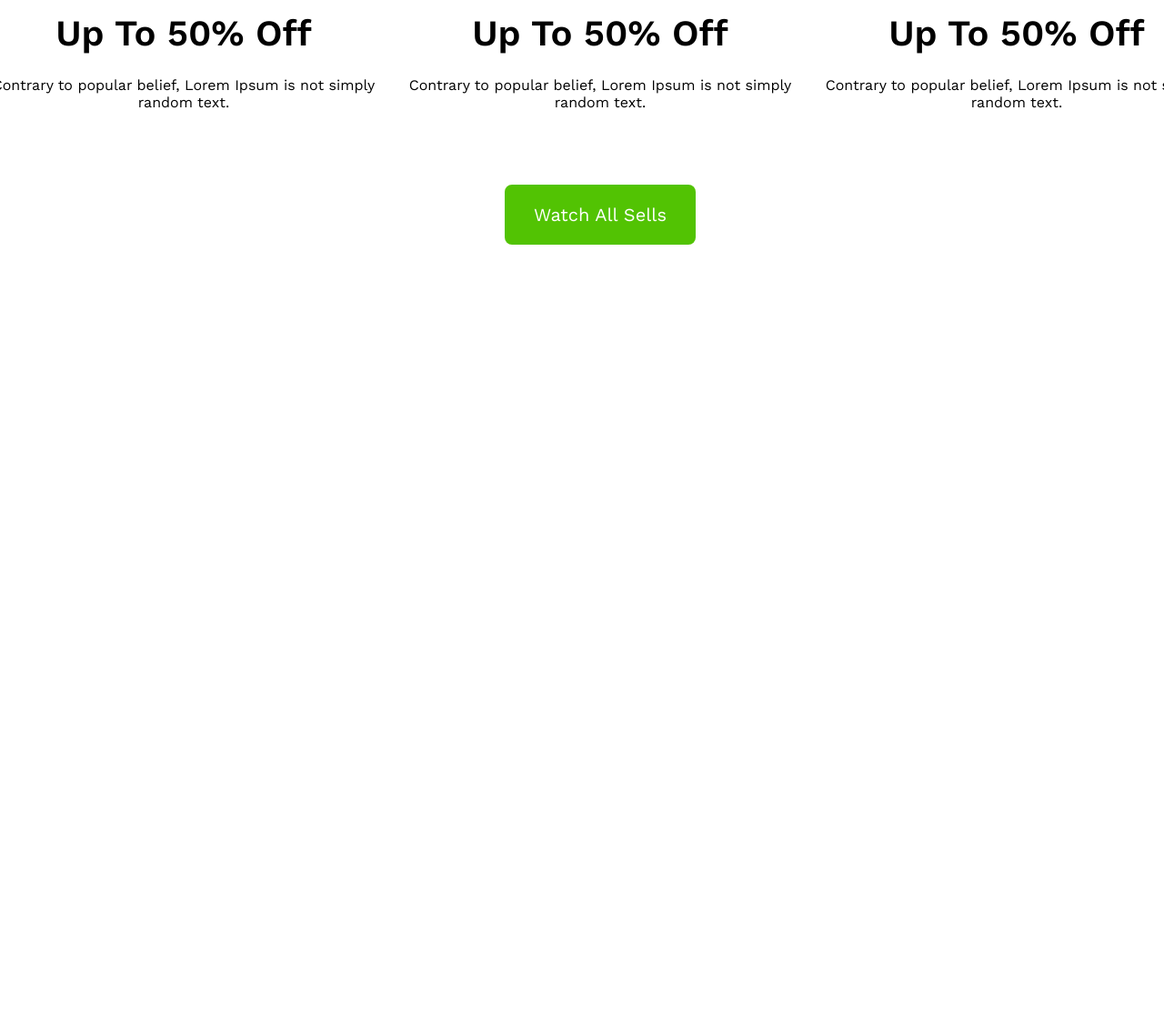
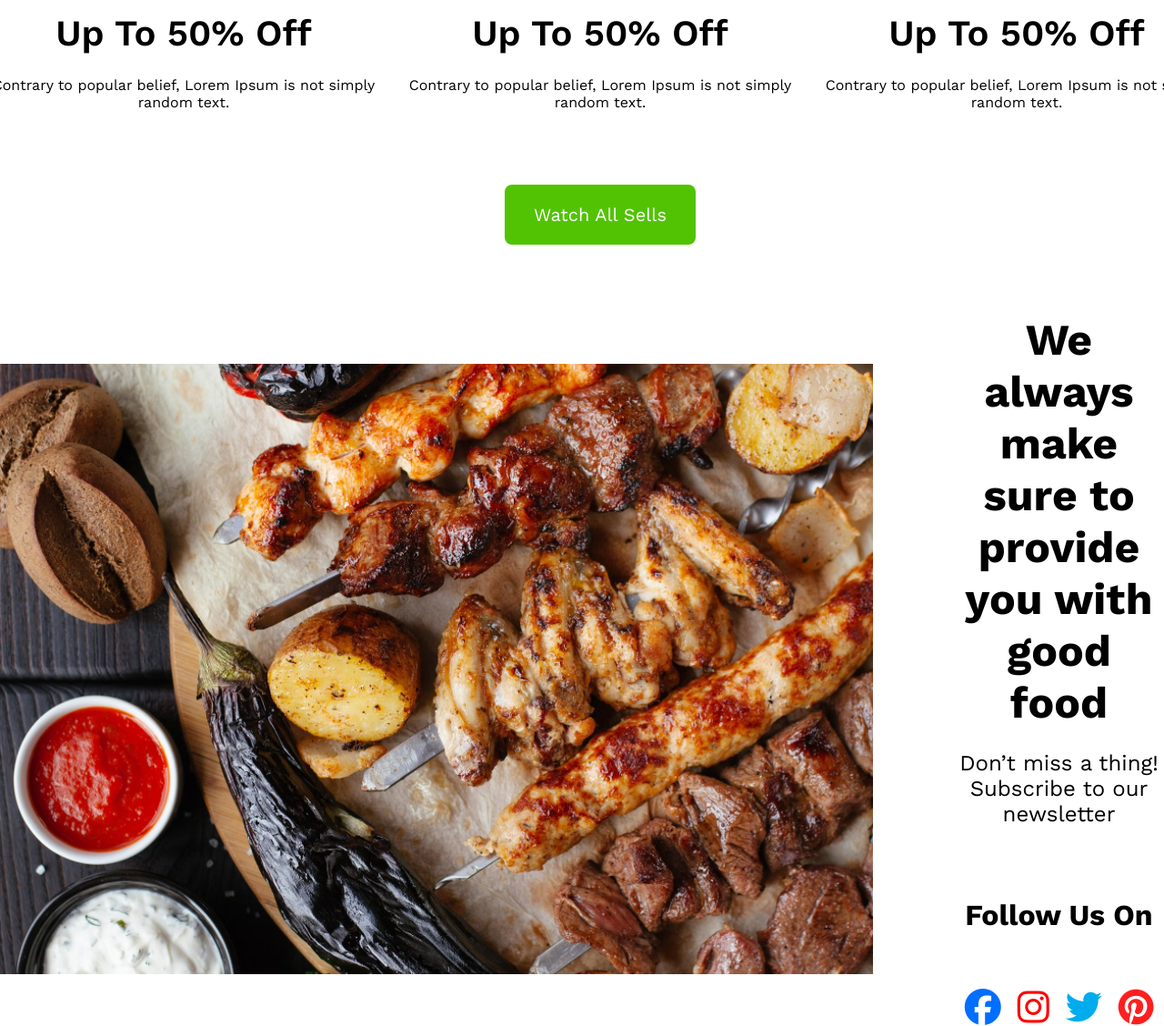
Before and after one commit to mehefujali/food-cart, a plain HTML site: page index.html in a window 1280 px wide. Shown: the part 1662-2790 px from the top of the page at 91% size. Before the commit the page ends 1962 px from the top, so only its background shows below. Drawn offline with nearby package versions, Linux system fonts and the light colour scheme.

Commit message:
about us all funtion

```diff
--- a/index.html
+++ b/index.html
@@ -8,6 +8,9 @@
 
     <!-- style link -->
     <link rel="stylesheet" href="style.css">
+
+    <!-- font awasome  -->
+    <script src="https://kit.fontawesome.com/48f2b3b639.js" crossorigin="anonymous"></script>
 
 </head>
 
@@ -53,6 +56,28 @@
             <button class="sowall-btn">Watch All Sells</button>
         </div>
     </section>
+    <section>
+        <div class="about-us-contener">
+            <div>
+                <img class="about-us-food" src="./assets/foods.png" alt="">
+            </div>
+            <div class="about-us">
+                <h2 class="about-us-heading">
+                    We always make sure to provide you with good food
+                </h2>
+                <p class="about-us-tagline">Don’t miss a thing! Subscribe to our newsletter</p>
+
+                <h4 class="follow-us"> Follow Us On</h4>
+                <div class="socal-midea-icon">
+                    <i class="fa-brands fa-facebook" style="color: #006eff;"></i>
+                    <i class="fa-brands fa-instagram" style="color: #f00;"></i>
+                    <i class="fa-brands fa-twitter" style="color: #00acee;"></i>
+                    <i class="fa-brands fa-pinterest" style="color: #ff1f1f;"></i>
+                </div>
+
+            </div>
+        </div>
+    </section>
 
 </body>
 
--- a/style.css
+++ b/style.css
@@ -135,5 +135,56 @@
     border: none;
     color: white;
     width: fit-content;
+    transition: .25s;
 
+    &:hover {
+        background-color: rgb(70, 163, 3);
+    }
 }
+
+.about-us-contener {
+    display: flex;
+    gap: 89px;
+    width: 100%;
+    height: 671px;
+    margin: 0 auto;
+    margin-top: 100px;
+}
+
+.about-us-food {
+    width: 960px;
+}
+
+.about-us-heading {
+    font-size: 48px;
+    margin-bottom: 24px;
+}
+
+.about-us-tagline {
+    font-size: 24px;
+    margin-bottom: 78px;
+}
+
+.about-us {
+    text-align: center;
+    display: flex;
+    height: 671px;
+    flex-direction: column;
+    justify-content: center;
+    align-items: center;
+}
+
+.follow-us {
+    font-size: 32px;
+    margin-bottom: 62px;
+}
+
+.fa-brands {
+    font-size: 40px;
+}
+
+.socal-midea-icon {
+    display: flex;
+    gap: 18px;
+    cursor: pointer;
+}
```
